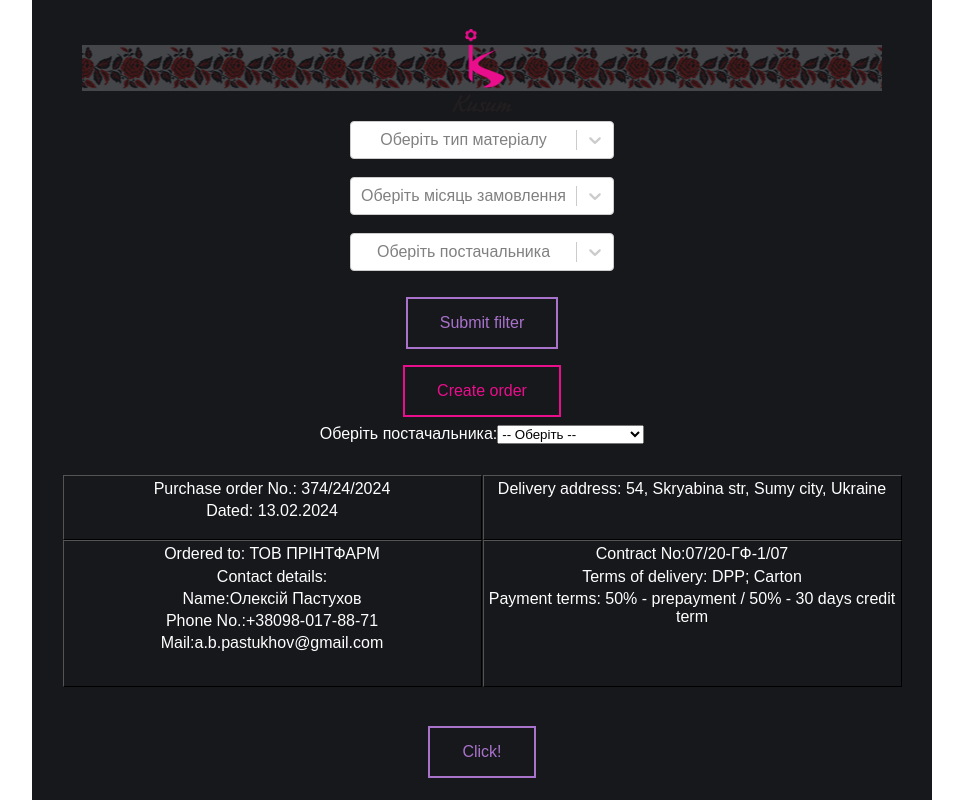
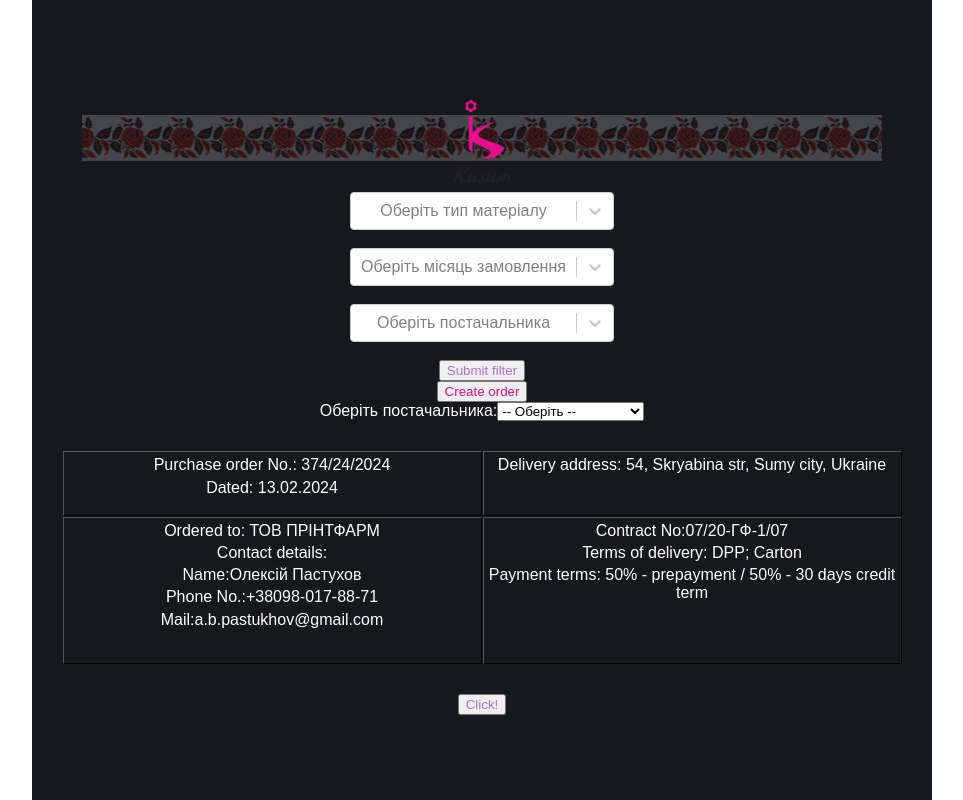
Before and after one commit to SamikQ/KusumOrder, a React (Create React App) app: page / in a window 1280 px wide. Shown: the whole page, without its empty margins (158-1121 px from the left). Built offline with nearby package versions, Linux system fonts and the light colour scheme.

Commit message:
code cleaned

```diff
--- a/src/components/Footer/footer.js
+++ b/src/components/Footer/footer.js
@@ -46,7 +46,7 @@ const Footer = () => {
     );
   });
 
-  var footerElement = (
+  let footerElement = (
     <footer style={styles.footer}>
       <div style={styles.contacts}>{contacts}</div>
       <div className="footer-copyrights">All rights reserved 2024 &copy;.</div>
--- a/src/components/order-approval/orderApproval.scss
+++ b/src/components/order-approval/orderApproval.scss
@@ -1,7 +1,6 @@
 .order__approval {
     display: flex;
     text-align: left;
-    // margin: 60px 0px 40px;
     padding: 15px 0;
     min-width: 100%;
     .order__approval-item {
--- a/src/components/order-props/OrderProps.scss
+++ b/src/components/order-props/OrderProps.scss
@@ -106,16 +106,6 @@ body {
     display: flex;
 }
 
-// Basic button styles
-button {
-    background: none;
-    border: 2px solid;
-    font: inherit;
-    line-height: 1;
-    margin: 0.5em;
-    padding: 1em 2em;
-}
-
 h1 {
     font-weight: 400;
 }
--- a/src/components/pdf/Pdf.jsx
+++ b/src/components/pdf/Pdf.jsx
@@ -5,15 +5,10 @@ import './fonts/Sana-normal';
 import { Component } from "react";
 import logo from '../header/img/logo-header.png'
 
-
-var examples = {}
-window.examples = examples
-
 class PDF extends Component {
     constructor(props) {
         super();
     }
-    footerTemplate = React.createRef();
 
     CreatePDF = async () => {
         const arr = this.props.data;
@@ -79,9 +74,7 @@ class PDF extends Component {
 
     render() {
         return (
-            <>
-                <div><button onClick={this.CreatePDF} className="fill">Click!</button></div>
-            </>
+            <div><button onClick={this.CreatePDF} className="fill">Click!</button></div>
         )
     }
 
```
Also changed, not shown: src/components/App/App.js (+0 -10 lines), src/components/Order-list/order-list.js (+0 -44 lines).
